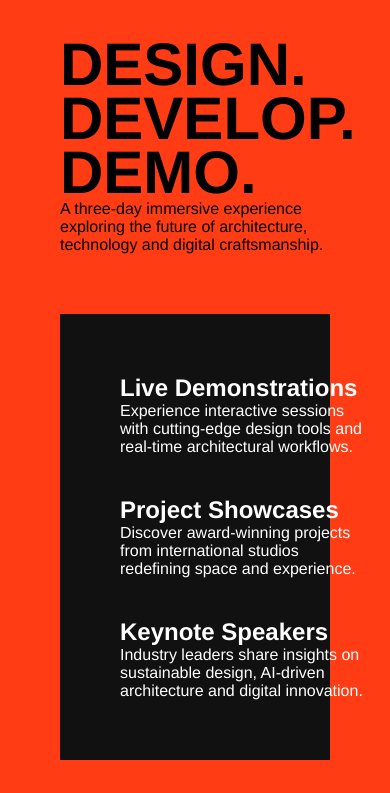
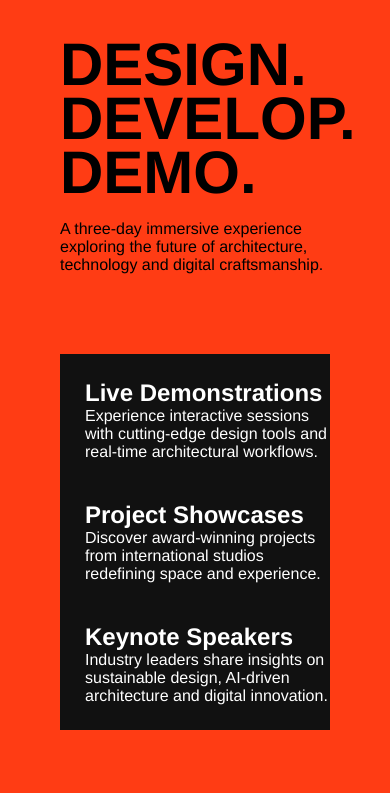
Before and after one commit to juanmirandacazaux/Design-Expo, a plain HTML site: page index.html in a window 390 px wide. Shown: the part 307-1100 px from the top of the page. Drawn offline with Linux system fonts and the light colour scheme.

Commit message:
Style updates

```diff
--- a/style.css
+++ b/style.css
@@ -287,4 +287,14 @@ footer {
   .contact-wrapper {
     grid-template-columns: 1fr;
   }
+
+
+  .subtitle {
+    margin-top: 20px;
+    margin-bottom: 20px;
 }
+
+.features {
+    padding: 25px;
+}
+}
```
